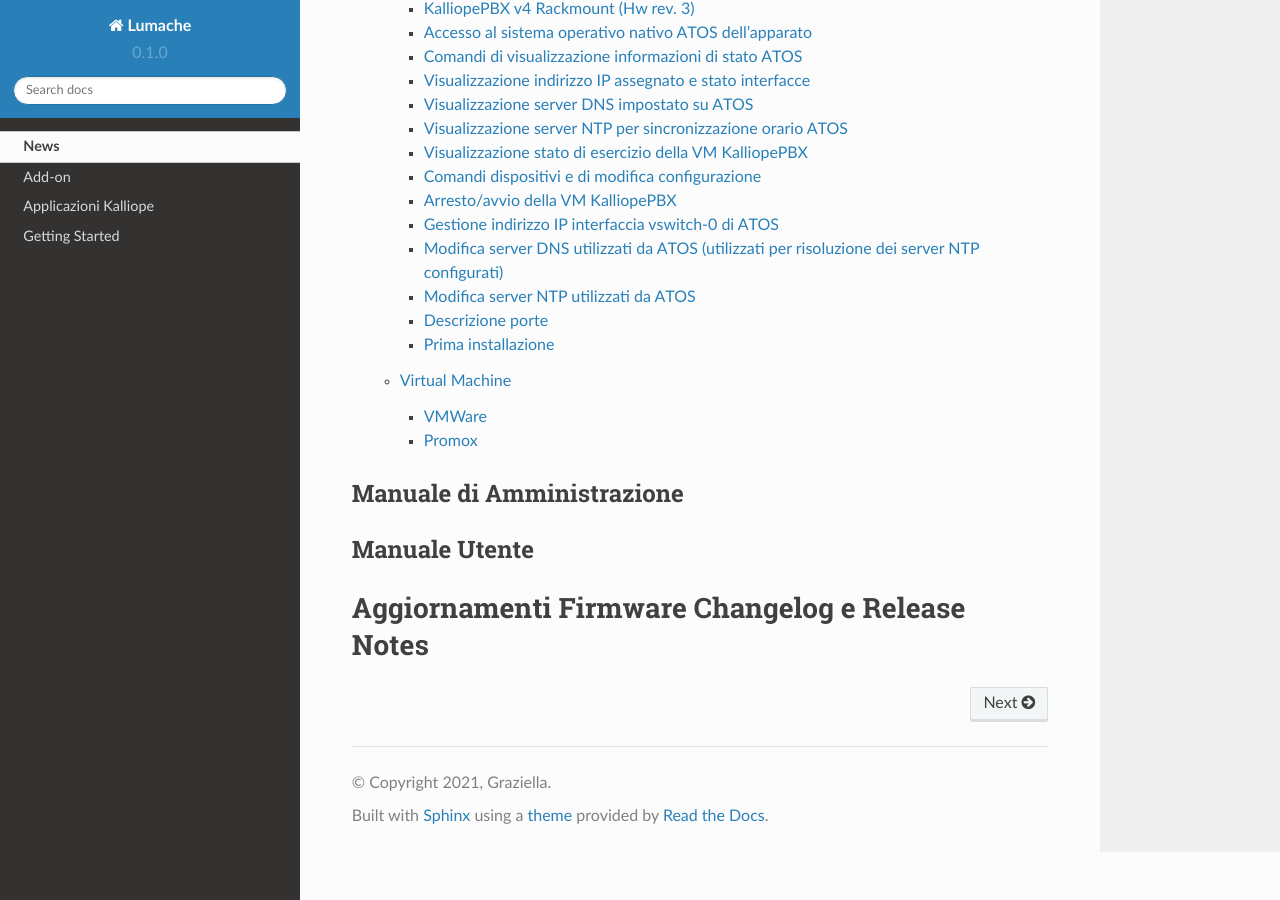
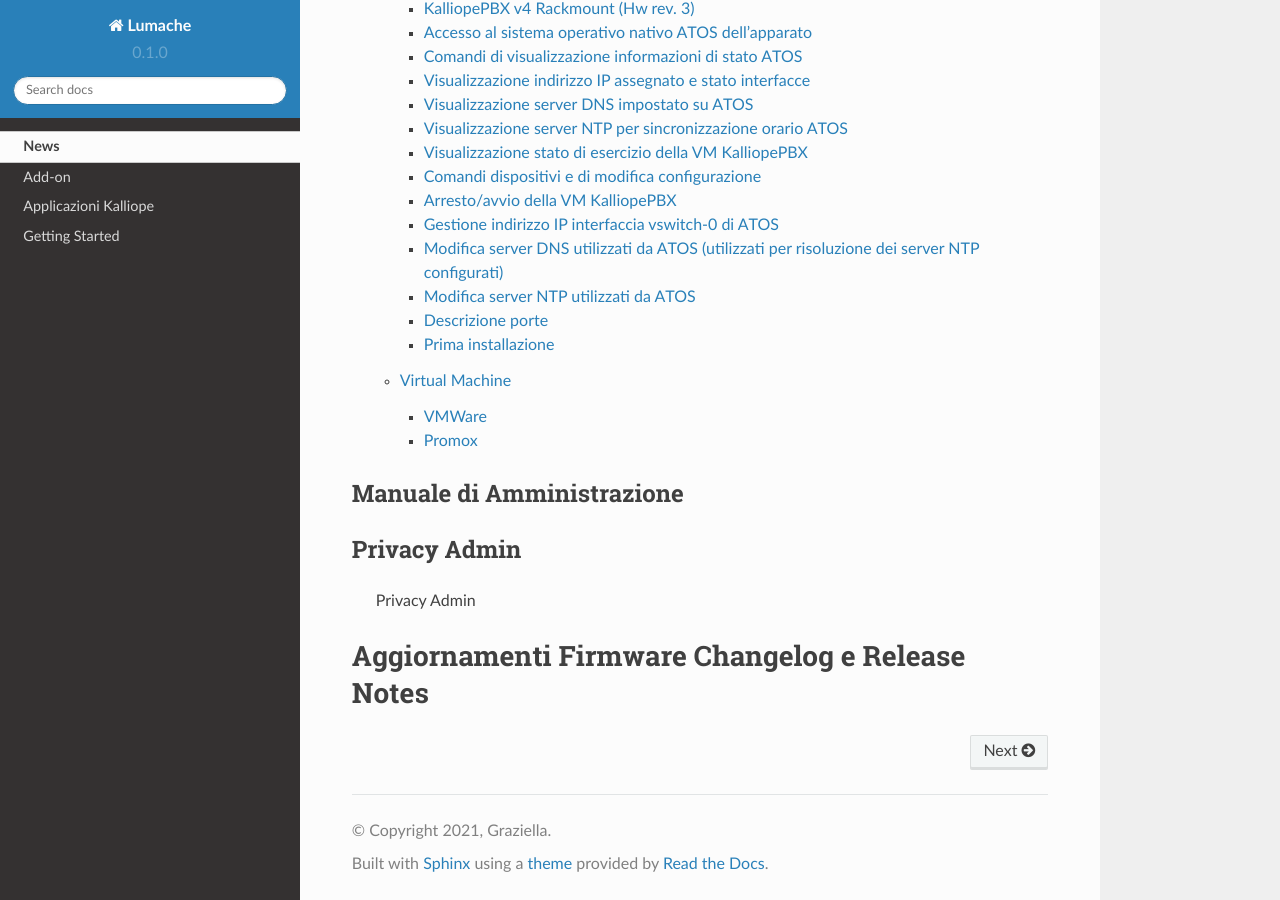
Before and after one commit to mirianatroccoli/KalliopeDoc-it, a Sphinx documentation site: the page built from docs/source/index.rst, in a window 1280 px wide and 900 px high, scrolled down 1796 px. Built offline with Sphinx 7.4.7 and the Read the Docs theme 2.0.0, drawn with Linux system fonts in a browser that asks for light colours; pages that are not in the unit, such as notebooks, are missing from menus.

Commit message:
Update index.rst

```diff
--- a/docs/source/index.rst
+++ b/docs/source/index.rst
@@ -37,8 +37,11 @@ Sezione per iniziare
 Manuale di Amministrazione
 -----------
 
-Manuale Utente
+
+Privacy Admin
 -----------
+
+  Privacy Admin
 
 
 
```
